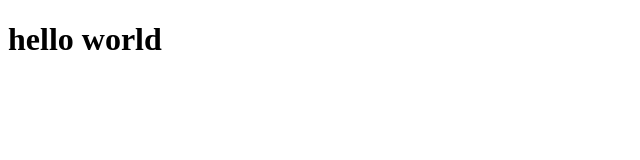
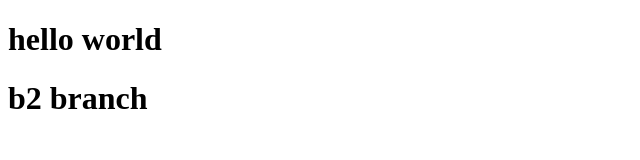
Before and after one commit to bushrasattar123/abbas, a plain HTML site: page index.html in a window 1280 px wide. Shown: the whole page, without its empty margins (0-640 px from the left). Drawn offline with Linux system fonts and the light colour scheme.

Commit message:
Update index.html

```diff
--- a/index.html
+++ b/index.html
@@ -8,5 +8,6 @@
 </head>
 <body>
     <h1>hello world</h1>
+   <h1>b2 branch</h1>
 </body>
 </html>
```
